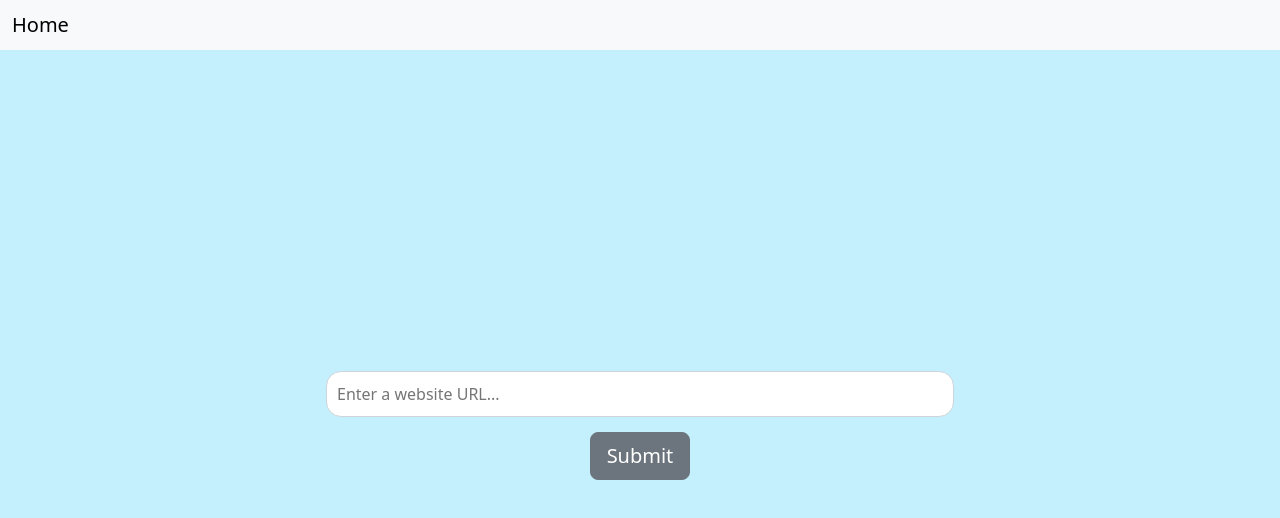
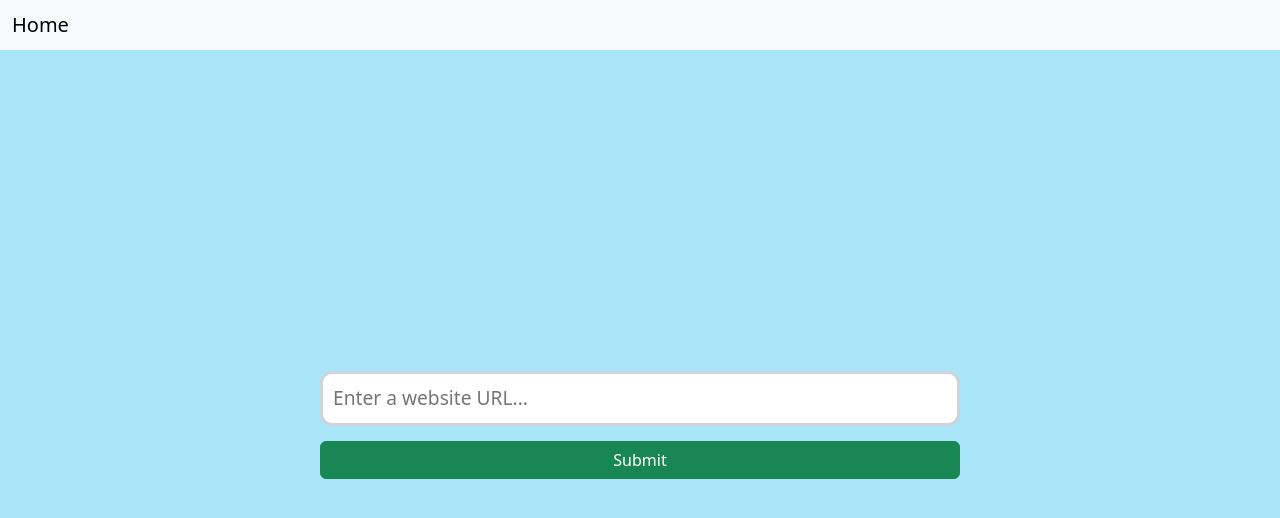
Before and after one commit to jaiman25400/Web-Scraper, a React (Vite) app in the folder web-scraper-frontend/: page / in a window 1280 px wide. Shown: the top 518 px of the page. Built offline with nearby package versions, Linux system fonts and the light colour scheme.

Commit message:
Improved CSS

```diff
--- /dev/null
+++ b/package.json
@@ -0,0 +1,5 @@
+{
+  "dependencies": {
+    "react-toastify": "^10.0.6"
+  }
+}
--- a/web-scraper-frontend/src/components/Home.jsx
+++ b/web-scraper-frontend/src/components/Home.jsx
@@ -19,7 +19,7 @@ const Home = () => {
   };
 
   return (
-    <div className="home-outer-block container-fluid">
+    <div className="home-outer-block  ">
         <form onSubmit={handleSubmit} className="url-form ">
           <input
             type="url"
@@ -29,7 +29,8 @@ const Home = () => {
             className="url-input"
             required
           />
-          <button type="submit" className="btn btn-secondary  btn-lg btn-block">
+
+          <button type="submit" className="btn btn-success  btn-md btn-block">
             Submit
           </button>
         </form>
--- a/web-scraper-frontend/src/styles/Home.css
+++ b/web-scraper-frontend/src/styles/Home.css
@@ -4,18 +4,14 @@
     flex-direction: column;
     justify-content: center;
     align-items: center;
-    background-color: #c4f0fd;
-    padding: 0 20px;
-    box-sizing: border-box;
+    background-color: #a8e5f8;
   }
 
   .url-form {
     display: flex;
     flex-direction: column;
     justify-content: center;
-    align-items: center;
     gap: 15px;
-    max-width: 100%;
     width: 50%;
     text-align: center;
   }
@@ -25,7 +21,7 @@
     width: 100%;
     max-width: 100%;
     padding: 10px;
-    font-size: 1rem;
-    border: 1px solid #ced4da;
-    border-radius: 15px;
+    font-size: 1.2rem;
+    border: 3px solid #ced4da;
+    border-radius: 12px;
   }
```
Also changed, not shown: 1 other file (tests, documents, lock files or other folders).
